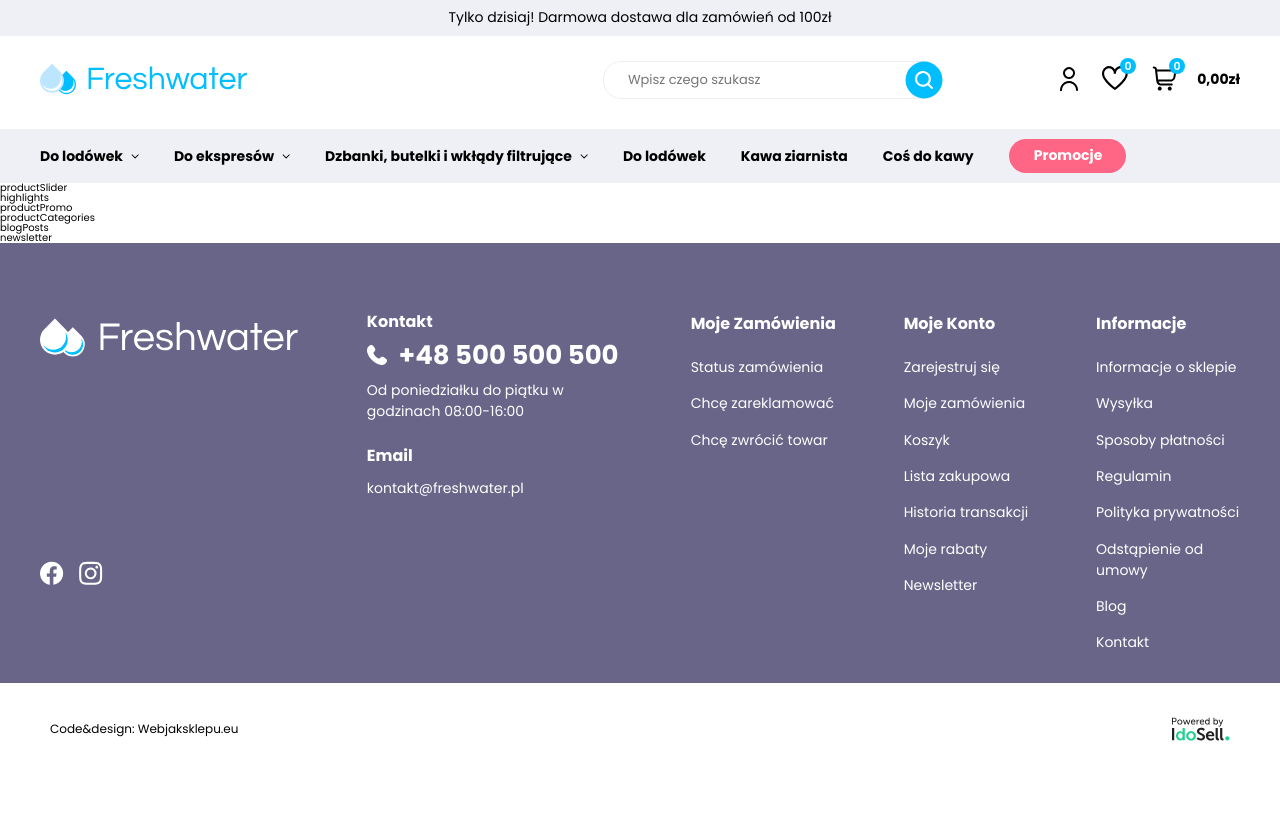
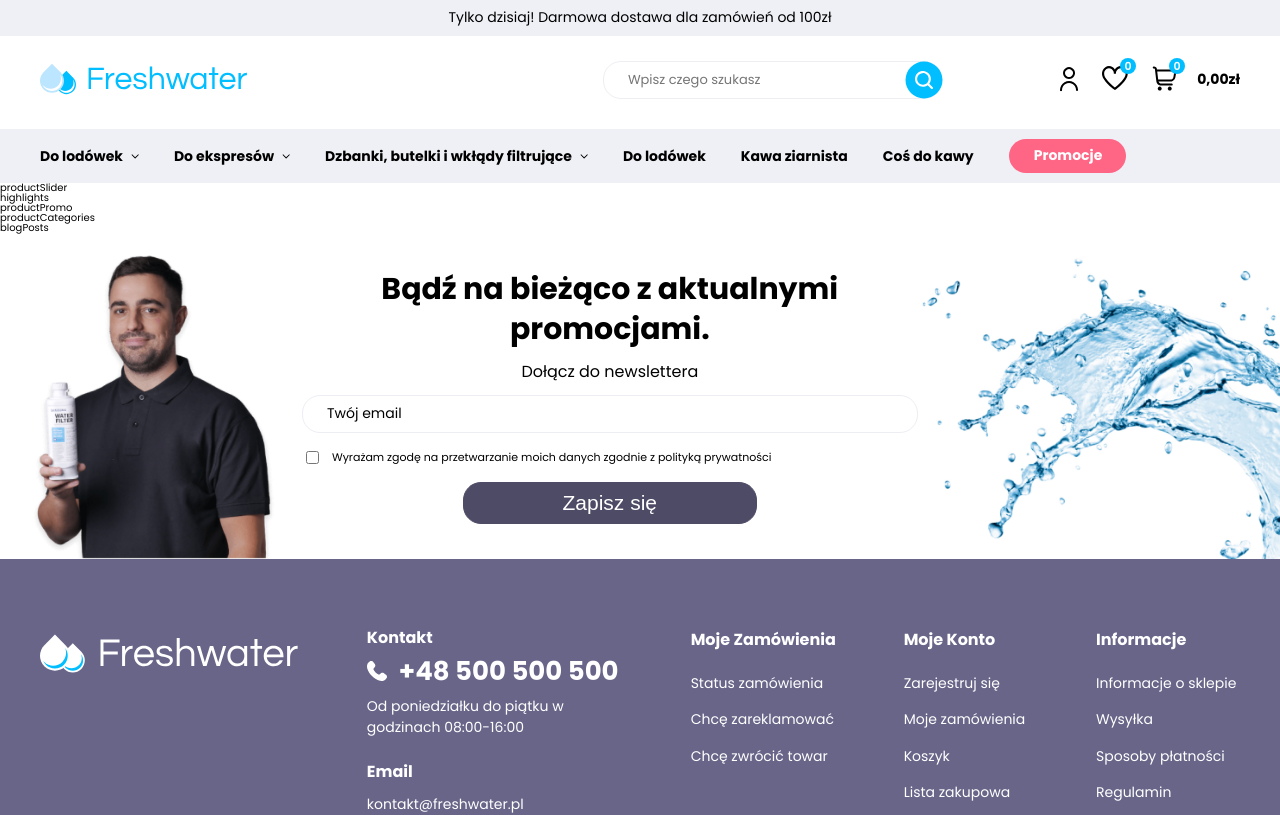
Before and after one commit to B4rt0sz/ecommerce-challenge, a React (Create React App) app: page / in a window 1280 px wide. Shown: the top 815 px of the page. Built offline with nearby package versions, Linux system fonts and the light colour scheme.

Commit message:
add Newsletter component

```diff
--- a/index.d.ts
+++ b/index.d.ts
@@ -0,0 +1,4 @@
+declare module '*.png' {
+  const src: string
+  export default src
+}
--- /dev/null
+++ b/src/layout/Newsletter/components/NewsletterInfo/index.scss
@@ -0,0 +1,92 @@
+.newsletter__info {
+  display: flex;
+  flex-direction: column;
+  justify-content: center;
+  align-items: center;
+  gap: 15px;
+  padding: 0 35px;
+
+  @media (min-width: 886px) {
+    padding: 0;
+  }
+
+  &-title {
+    font-size: 25px;
+    font-weight: 600;
+    text-align: center;
+    line-height: 40px;
+
+    @media (min-width: 886px) {
+      font-size: 30px;
+      font-weight: 700;
+    }
+
+    span {
+      color: var(--blue-color);
+    }
+  }
+
+  &-subtitle {
+    font-size: 16px;
+  }
+
+  &-form {
+    width: 100%;
+    display: flex;
+    flex-direction: column;
+    align-items: center;
+    gap: 15px;
+  }
+
+  .form__input {
+    width: 304px;
+    height: 38px;
+    padding: 9px 42px 10px 24px;
+    border: 1px solid var(--gray-border2);
+    border-radius: 18px;
+
+    @media (min-width: 886px) {
+      width: 100%;
+    }
+
+    &::placeholder {
+      font-family: var(--default-font);
+      color: var(--tertiary-txt);
+      font-size: 14px;
+      line-height: 21px;
+
+      @media (min-width: 886px) {
+        color: var(--primary-txt);
+      }
+    }
+
+    &:focus {
+      outline: none;
+      border: 1px solid var(--blue-color);
+    }
+  }
+
+  .form__label {
+    display: flex;
+    align-items: center;
+    gap: 10px;
+
+    @media (min-width: 886px) {
+      align-self: flex-start;
+    }
+
+    span {
+      font-size: 11px;
+      line-height: 16.5px;
+    }
+  }
+
+  .form__button {
+    padding: 8px 99px;
+    background-color: var(--darkBlue-bgc);
+    border: 1px solid var(--darkBlue-bgc);
+    border-radius: 18px;
+    color: var(--secondary-txt);
+    font-size: 21px;
+  }
+}
--- /dev/null
+++ b/src/layout/Newsletter/components/NewsletterInfo/index.tsx
@@ -0,0 +1,31 @@
+import './index.scss'
+import { useIsDesktopDevice } from 'hooks/useMediaQuery'
+
+const NewsletterInfo = () => {
+  const isDesktop = useIsDesktopDevice()
+
+  return (
+    <div className='newsletter__info'>
+      {isDesktop ? (
+        <p className='newsletter__info-title'>Bądź na bieżąco z aktualnymi promocjami.</p>
+      ) : (
+        <p className='newsletter__info-title'>
+          Zyskaj <span>15% zniżki</span> na pierwsze zakupy
+        </p>
+      )}
+      <p className='newsletter__info-subtitle'>Dołącz do newslettera</p>
+      <form className='newsletter__info-form'>
+        <input className='form__input' type='text' placeholder='Twój email' />
+        <label className='form__label' htmlFor=''>
+          <input type='checkbox' />
+          <span>Wyrażam zgodę na przetwarzanie moich danych zgodnie z polityką prywatności</span>
+        </label>
+        <button className='form__button' type='submit' onClick={(e) => e.preventDefault()}>
+          Zapisz się
+        </button>
+      </form>
+    </div>
+  )
+}
+
+export default NewsletterInfo
--- /dev/null
+++ b/src/layout/Newsletter/index.scss
@@ -0,0 +1,21 @@
+.newsletter {
+  display: flex;
+  flex-direction: column;
+  padding-bottom: 53px;
+
+  @media (min-width: 886px) {
+    flex-direction: row-reverse;
+    justify-content: space-between;
+    padding-bottom: 0px;
+  }
+
+  &__img {
+    display: block;
+    min-width: 200px;
+    max-height: 301px;
+
+    @media (min-width: 886px) {
+      max-height: 351px;
+    }
+  }
+}
--- a/src/layout/Newsletter/index.tsx
+++ b/src/layout/Newsletter/index.tsx
@@ -1,5 +1,19 @@
+import './index.scss'
+import { useIsDesktopDevice } from 'hooks/useMediaQuery'
+import NewsletterInfo from './components/NewsletterInfo'
+import newsletterImg1 from './components/images/newsletter1.png'
+import newsletterImg2 from './components/images/newsletter2.png'
+
 const Newsletter = () => {
-  return <div className='newsletter'>newsletter</div>
+  const isDesktop = useIsDesktopDevice()
+
+  return (
+    <div className='newsletter'>
+      <img className='newsletter__img' src={newsletterImg2} alt='newsletter-img2' />
+      <NewsletterInfo />
+      {isDesktop && <img className='newsletter__img' src={newsletterImg1} alt='newsletter-img1' />}
+    </div>
+  )
 }
 
 export default Newsletter
--- a/src/styles/Global.scss
+++ b/src/styles/Global.scss
@@ -16,6 +16,7 @@
   --gray-bgc: #eff0f5;
   --pink-bgc: #ff6584;
   --violet-bgc: #686589;
+  --darkBlue-bgc: #4e4b66;
 
   --box-shadow: 0px 4px 4px #00000040;
   --box-shadow2: 0px 0px 4px 2px #c4c4c440;
```
Also changed, not shown: src/layout/Newsletter/components/images/newsletter1.png (renamed from src/components/Images/newsletter1.png), src/layout/Newsletter/components/images/newsletter2.png (renamed from src/components/Images/newsletter2.png).
